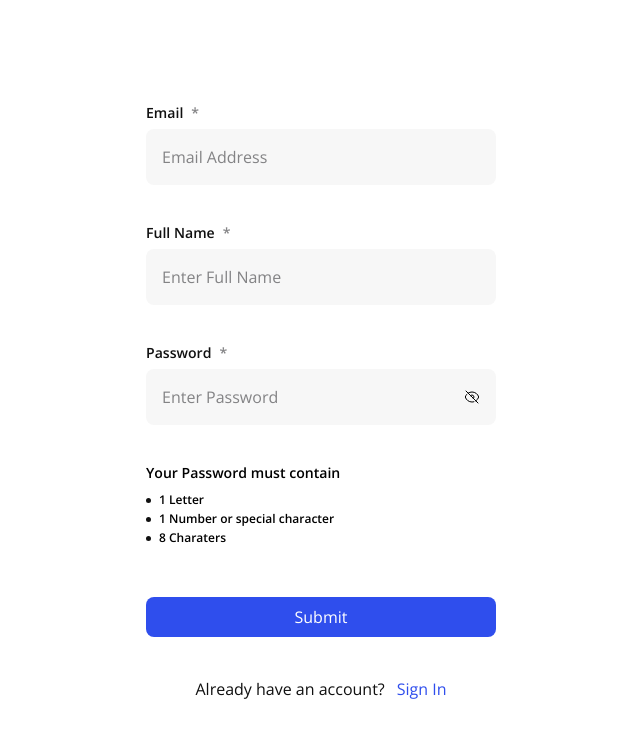
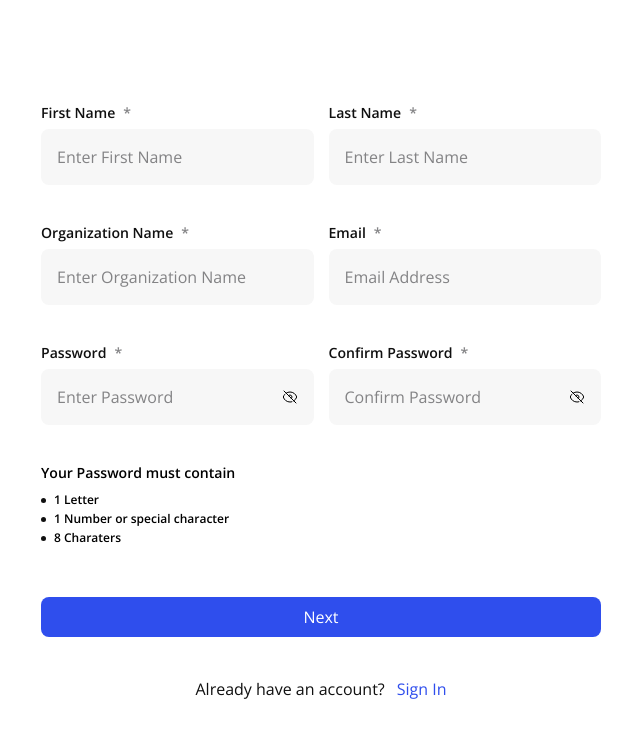
Before and after one commit to pHanToMcaNCoDE/MVP-Frontend, a React (Vite) app: page /sign-up in a window 1280 px wide. Shown: the top 738 px of the page, without its empty margins (319-959 px from the left). Built offline with nearby package versions, Linux system fonts and the light colour scheme.

Commit message:
signup api has been consumed

```diff
--- a/src/App.jsx
+++ b/src/App.jsx
@@ -15,6 +15,7 @@ import HideHeaderFooter from "./components/Page Components/HideHeaderFooter";
 
 //Stytle
 import "./App.css";
+import VerifyEmail from "./components/Pages/Authentication Pages/VerifyEmail";
 
 function App() {
   return (
@@ -26,6 +27,7 @@ function App() {
             <Route path="/home" element={<Landing />} />
             <Route path="/sign-in" element={<SignIn />} />
             <Route path="/sign-up" element={<SignUp />} />
+            <Route path="/verify-email" element={<VerifyEmail/>} />
           </Routes>
         </HideHeaderFooter>
       </Router>
--- a/src/Data/formikUtils.js
+++ b/src/Data/formikUtils.js
@@ -1,4 +1,7 @@
+import axios from 'axios';
 import * as Yup from 'yup';
+
+axios.defaults.baseURL = `https://mvp-backend-bzvi.onrender.com/v1`;
 
 const passwordRegExp =
   /^(?=.*[a-z])(?=.*[A-Z])(?=.*\d)(?=.*[@$!%*?&#;:])[A-Za-z\d@$!%*?&#;:]{8,}$/;
@@ -11,7 +14,10 @@ export const signIn = Yup.object({
 });
 
 export const signUp = Yup.object({
+    firstName: Yup.string().required('required'),
+    lastName: Yup.string().required('required'),
+    orgName: Yup.string().required('required'),
     email: Yup.string().email('Enter Your E-mail Address').matches(emailRegExp, 'Invalid E-mail Address').required('required'),
-    fullName: Yup.string().required('required'),
-    password: Yup.string().max(8, 'Password must not exceed 8 characters!').matches(passwordRegExp, 'Invalid Password Input').required('required')
+    password: Yup.string().max(8, 'Password must not exceed 8 characters!').matches(passwordRegExp, 'Invalid Password Input').required('required'),
+    password: Yup.string().oneOf([Yup.ref('password')], 'Password must match!').required('required'),
 });
--- a/src/components/Pages/Authentication Pages/SignUp.jsx
+++ b/src/components/Pages/Authentication Pages/SignUp.jsx
@@ -2,7 +2,7 @@ import { useFormik } from 'formik';
 import { Input } from 'postcss'
 //App
 import React, { useState } from "react";
-import { Link } from 'react-router-dom';
+import { Link, Navigate, useNavigate } from 'react-router-dom';
 
 //Component(s)
 import { ScaleLoader } from "react-spinners"; // loading animantion component used for buttons
@@ -10,30 +10,92 @@ import { signUp } from '../../../Data/formikUtils';
 import InputField from '../../formFields/InputField';
 import PasswordField from '../../formFields/PasswordField';
 import { IoIosCheckmark } from 'react-icons/io';
+import axios from 'axios';
+import { PiArrowsDownUp } from 'react-icons/pi';
+import ConfirmPasswordField from '../../formFields/ConfirmPasswordField';
 
 const SignUp = () => {
 
-
+  const navigate = useNavigate()
   const [isClicked, setIsClicked] = useState(false);
+  const [isClicked2, setIsClicked2] = useState(false);
+  const [loading, setLoading] = useState(false)
 
   const formik = useFormik({
     initialValues: {
+      firstName: "",
+      lastName: "",
+      orgName: "",
       email: "",
-      fullName: '',
       password: "",
+      conPassword: "",
     },
     validationSchema: signUp,
     onSubmit: (values) => {
-      // api and co
+      setLoading(true);
+
+      axios.post(
+        `/api/employerauth/signup`, {
+          firstName: values.firstName,
+          lastName: values.lastName,
+          organizationName: values.orgName,
+          email: values.email,
+          password: values.password,
+          confirmPassword: values.conPassword
+        }
+      ).then((res) => {
+        console.log('SignUp', res);
+        navigate('/verify-email')
+      }).catch((err) => {
+        console.log('Sign Up error', err)
+      }).finally(() => {
+        setLoading(false);
+      })
     },
   });
 
   return (
     <section className="w-full h-screen flex justify-center items-center">
       <form
-        className="flex flex-col justify-start items-start w-[21.875em] h-[36.875em] gap-[40px]"
+        className="flex flex-col justify-start items-start w-[35em] h-[36.875em] gap-[40px]"
         onSubmit={formik.handleSubmit}
       >
+        <div className="flex flex-col sm:flex-row justify-between items-center w-full gap-[15px]">
+          <InputField
+            label={`First Name`}
+            placeholder={`Enter First Name`}
+            onBlur={formik.handleBlur}
+            onChange={formik.handleChange}
+            name={`firstName`}
+            value={formik.values.firstName}
+            type={`text`}
+            error={formik.touched.firstName && formik.errors.firstName}
+            errorText={formik.errors.firstName}
+          />
+          <InputField
+            label={`Last Name`}
+            placeholder={`Enter Last Name`}
+            onBlur={formik.handleBlur}
+            onChange={formik.handleChange}
+            name={`lastName`}
+            value={formik.values.lastName}
+            type={`text`}
+            error={formik.touched.lastName && formik.errors.lastName}
+            errorText={formik.errors.lastName}
+          />
+        </div>
+        <div className="flex flex-col sm:flex-row justify-between items-center w-full gap-[15px]">
+          <InputField
+            label={`Organization Name`}
+            placeholder={`Enter Organization Name`}
+            onBlur={formik.handleBlur}
+            onChange={formik.handleChange}
+            name={`orgName`}
+            value={formik.values.orgName}
+            type={`text`}
+            error={formik.touched.orgName && formik.errors.orgName}
+            errorText={formik.errors.orgName}
+          />
           <InputField
             label={`Email`}
             placeholder={`Email Address`}
@@ -45,17 +107,8 @@ const SignUp = () => {
             error={formik.touched.email && formik.errors.email}
             errorText={formik.errors.email}
           />
-        <InputField
-          label={`Full Name`}
-          placeholder={`Enter Full Name`}
-          onBlur={formik.handleBlur}
-          onChange={formik.handleChange}
-          name={`fullName`}
-          value={formik.values.fullName}
-          type={`text`}
-          error={formik.touched.fullName && formik.errors.fullName}
-          errorText={formik.errors.fullName}
-        />
+        </div>
+        <div className="flex flex-col sm:flex-row justify-between items-center w-full gap-[15px]">
           <PasswordField
             label={`Password`}
             placeholder={`Enter Password`}
@@ -69,9 +122,23 @@ const SignUp = () => {
             isClicked={isClicked}
             setIsClicked={setIsClicked}
           />
+          <ConfirmPasswordField
+            label={`Confirm Password`}
+            placeholder={`Confirm Password`}
+            onBlur={formik.handleBlur}
+            onChange={formik.handleChange}
+            name={`conPassword`}
+            value={formik.values.conPassword}
+            type={isClicked2 ? `text` : `password`}
+            error={formik.touched.conPassword && formik.errors.conPassword}
+            errorText={formik.errors.conPassword}
+            isClicked2={isClicked2}
+            setIsClicked2={setIsClicked2}
+          />
+        </div>
 
         {/* Password Checks */}
-        <div className="w-full">
+        <div className="w-full gap-[40px]">
           <p className="text-[.88rem] leading-4 font-semibold">
             Your Password must contain
           </p>
@@ -116,8 +183,13 @@ const SignUp = () => {
             </div>
           </div>
         </div>
-        <button className="bg-[#2F4EED] px-2 py-2 rounded-lg w-full text-white h-[3.5em]">
-          Submit
+        <button
+          type="submit"
+          className={`${
+            loading ? "bg-[#2F4EED]/30" : "bg-[#2F4EED]"
+          } px-2 py-2 rounded-lg w-full text-white h-[3.5em] gap-[40px]`}
+        >
+          {loading ? <ScaleLoader /> : "Next"}
         </button>
         <div className="w-full text-center text-[1rem] leading-6 font-normal flex flex-col sm:flex-row gap-x-3 justify-center items-center">
           <p className="text-[#101010]">Already have an account?</p>
--- /dev/null
+++ b/src/components/Pages/Authentication Pages/VerifyEmail.jsx
@@ -0,0 +1,14 @@
+import React from 'react'
+
+//Component(s)
+import { ScaleLoader } from "react-spinners"; // loading animantion component used for buttons
+
+const VerifyEmail = () => {
+  return (
+    <div>
+      Verify Email
+    </div>
+  )
+}
+
+export default VerifyEmail
--- /dev/null
+++ b/src/components/formFields/ConfirmPasswordField.jsx
@@ -0,0 +1,68 @@
+import { HiOutlineEye, HiOutlineEyeSlash } from "react-icons/hi2";
+
+const ConfirmPasswordField = ({
+  label,
+  placeholder,
+  name,
+  onChange,
+  type,
+  value,
+  error,
+  errorText,
+  className,
+  min,
+  max,
+  onBlur,
+  isClicked2,
+  setIsClicked2,
+}) => {
+  return (
+    <div className="flex flex-col justify-start items-start w-full">
+      <div className="text-[#101010] text-[.88rem] leading-4 font-semibold mb-2 flex items-center gap-x-2">
+        {label}
+        {error ? (
+          <span className="text-red-500">*</span>
+        ) : (
+          <span className="text-[#838385]">*</span>
+        )}
+      </div>
+      <div
+        className={`${
+          error ? "border-red-500" : "border-0"
+        } rounded-lg w-full bg-[#F7F7F7]   text-[#000000] relative flex justify-between items-center pr-4`}
+      >
+        <input
+          type={type}
+          placeholder={placeholder}
+          onChange={onChange}
+          onBlur={onBlur}
+          className="border-0 outline-none text-[1rem] leading-6 font-normal bg-transparent px-4 py-4 placeholder:text-[#838385] rounded-lg"
+          min={min}
+          max={max}
+          name={name}
+          value={value}
+        ></input>
+        <div>
+          {isClicked2 ? (
+            <HiOutlineEye
+              onClick={() => setIsClicked2((prev) => !prev)}
+              className=" text-[1rem] cursor-pointer duration-200"
+            />
+          ) : (
+            <HiOutlineEyeSlash
+              onClick={() => setIsClicked2((prev) => !prev)}
+              className=" text-[1rem] cursor-pointer duration-200"
+            />
+          )}
+        </div>
+      </div>
+      {error && (
+        <p className="text-red-500 text-[.88rem] leading-4 mt-2 font-light">
+          {errorText}
+        </p>
+      )}
+    </div>
+  );
+};
+
+export default ConfirmPasswordField;
```
Lines whose indentation alone changed are shown as unchanged.
